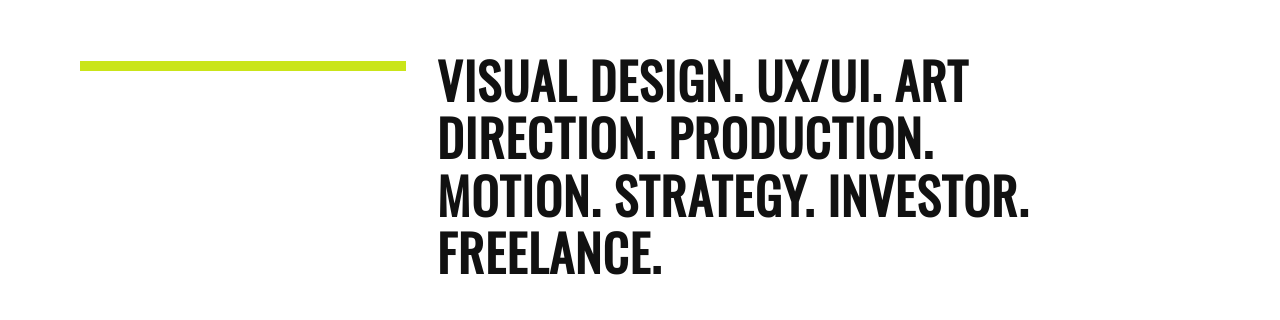
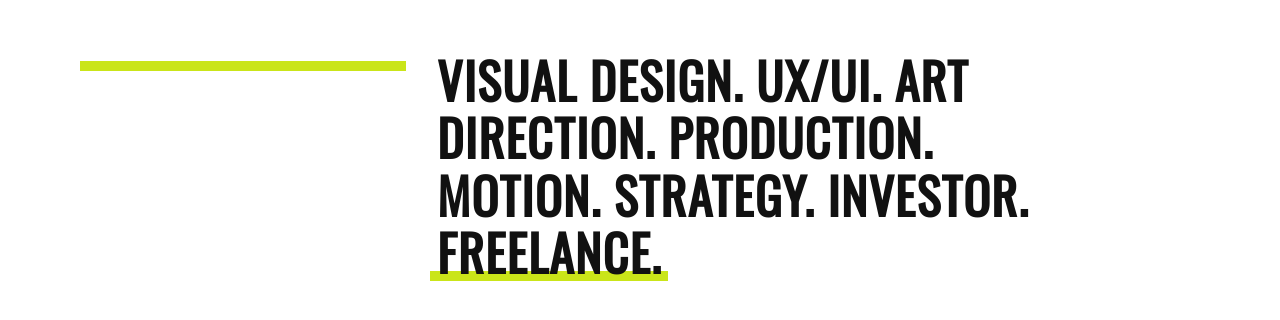
Before and after one commit to pure9nine/2k19, a Gatsby site: page / in a window 1280 px wide. Shown: the part 704-1024 px from the top of the page. Built offline with nearby package versions, Linux system fonts and the light colour scheme; Gatsby itself is replaced by a stand-in of ours.

Commit message:
Highlighted title

```diff
--- a/static/scss/site.scss
+++ b/static/scss/site.scss
@@ -4,6 +4,7 @@
 @import 'settings/settings.theme';
 @import 'settings/settings.z-index';
 
+@import 'tools/tools.utils';
 @import 'tools/tools.utils-layout';
 @import 'tools/tools.utils-spacing.scss';
 
--- /dev/null
+++ b/static/scss/tools/_tools.utils.scss
@@ -0,0 +1,15 @@
+.u-heading-underlined {
+    display: inline-block;
+    position: relative;
+
+    &:after {
+        content: "";
+        background: var(--accent-col);
+        width: 106%;
+        height: 10px;
+        position: absolute;
+        left: -3%;
+        bottom: 0;
+        z-index: -1;
+    }
+}
```
